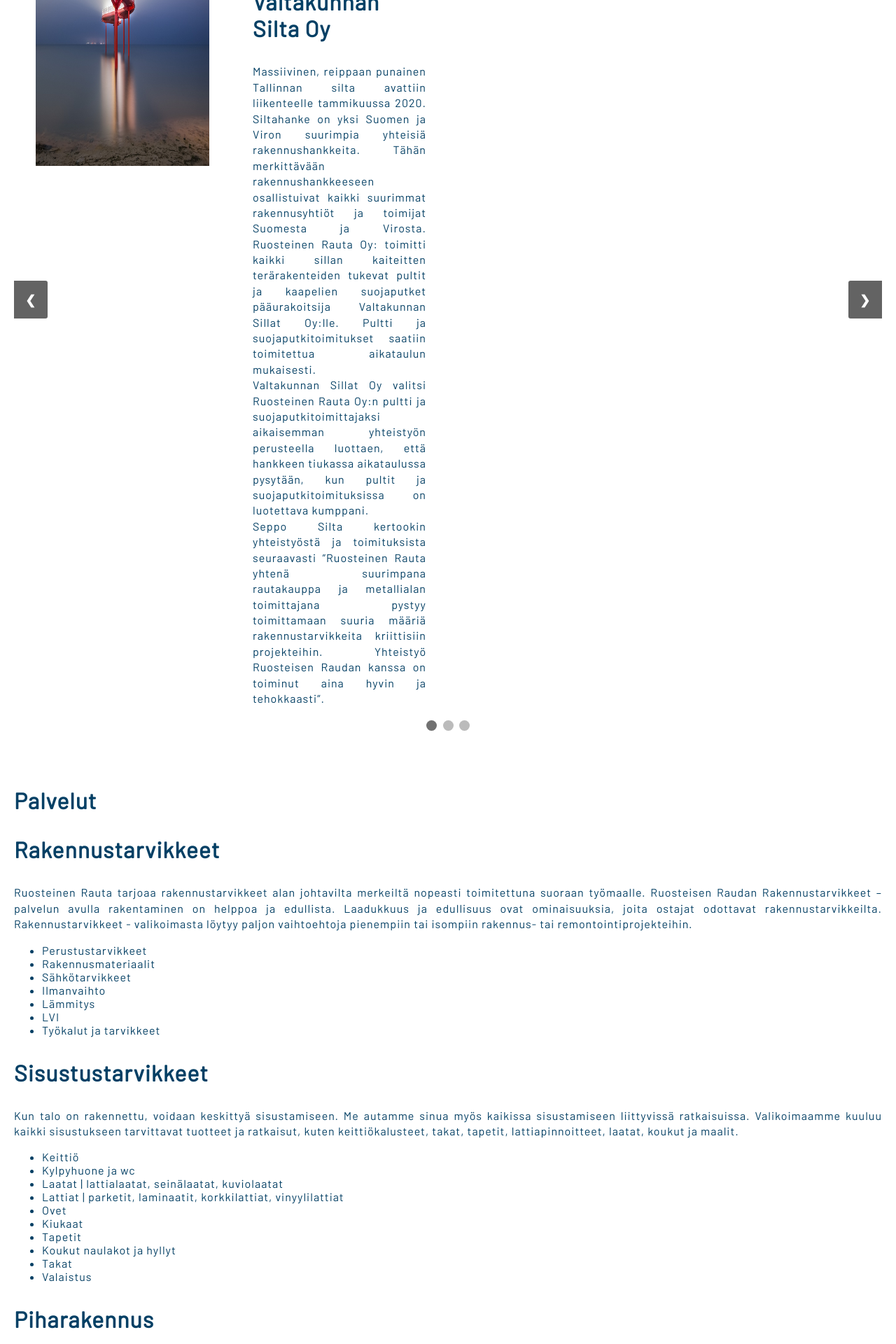
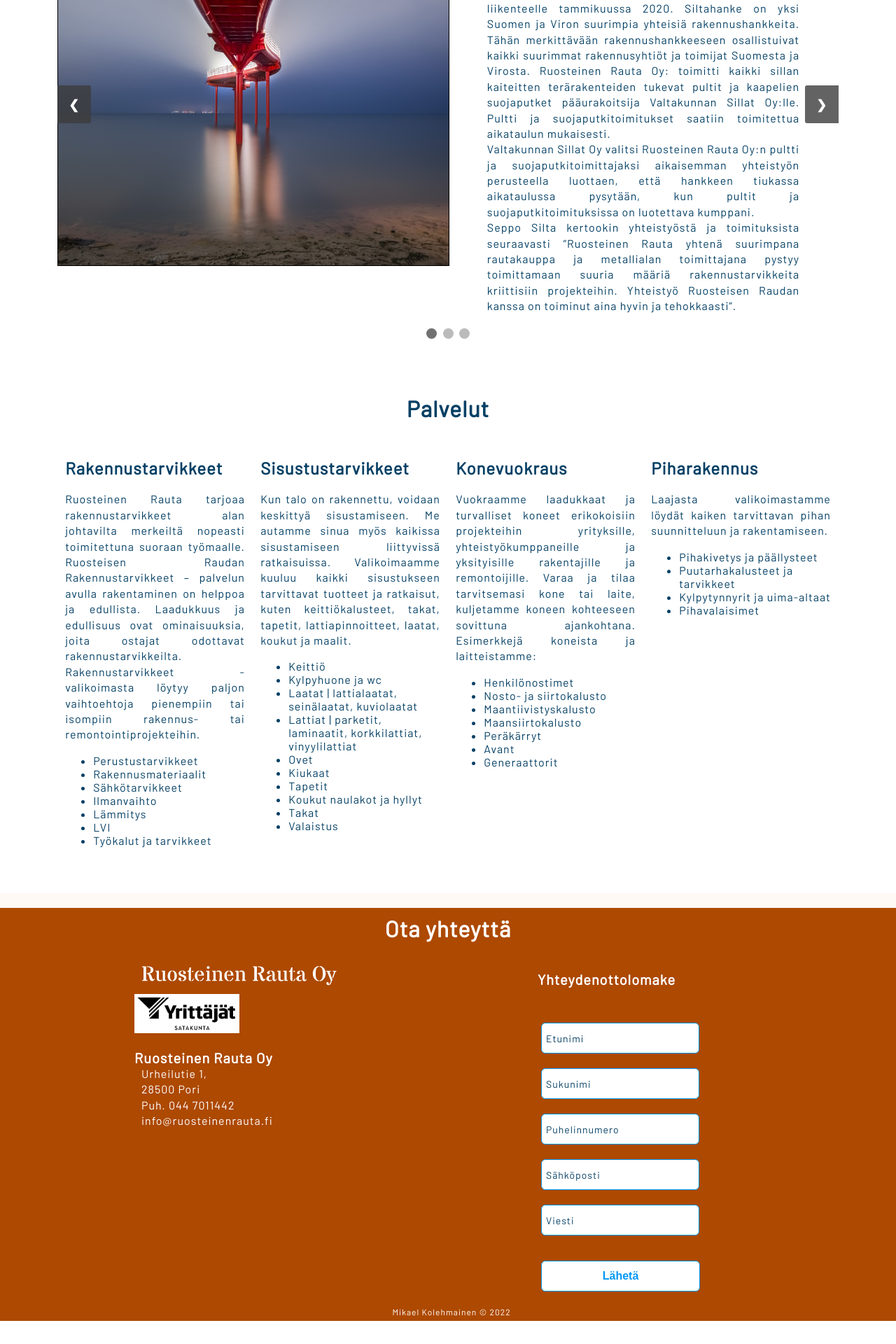
Before and after one commit to Mikael-Kolehmainen/Taitaja2022-semifinal-uppg, a PHP site: page / in a window 1280 px wide. Shown: the part 2160-4080 px from the top of the page at 70% size. After the commit the page ends 4047 px from the top, so only its background shows below. Run offline with PHP 8.4, Linux system fonts and the light colour scheme.

Commit message:
Update 16.12.2021 13:53

```diff
--- /dev/null
+++ b/form.css
@@ -0,0 +1,52 @@
+#contact-us {
+    margin-top: 50px;
+}
+#contact-us input {
+    margin-left: 5px;
+    margin-bottom: 6px;
+    padding: 12px;
+    font-size: 16px;
+    border: 1px solid #0096F5;
+    border-radius: 6px;
+    width: 200px;
+}
+#contact-us input:focus {
+    outline: none !important;
+    border: 2px solid #0096F5;
+}
+.floating-label-group {
+    position: relative;
+    margin-top: 15px;
+    margin-bottom: 15px;
+}
+.floating-label {
+    font-size: 14px;
+    color: #054065;
+    position: absolute;
+    pointer-events: none;
+    top: 14px;
+    left: 12px;
+    transition: all 0.1s ease;
+}
+input:focus ~ .floating-label,
+input:not(:focus):valid ~ .floating-label {
+    top: -21px;
+    bottom: 0px;
+    left: 0px;
+    font-size: 16px;
+    opacity: 1;
+    color: white;
+}
+#contact-us #confirmation {
+    width: 227px;
+    font-weight: bold;
+    background-color: white;
+    color: #0096F5;
+    border: 1px solid #0096F5;
+}
+#contact-us #confirmation:hover {
+    border: 2px solid #0096F5;
+    background-color: #0096F5;
+    color: white;
+    cursor: pointer;
+}
--- /dev/null
+++ b/four-columns.css
@@ -0,0 +1,21 @@
+.services .left, .services .right {
+    width: 23%;
+    margin-left: 1%;
+    margin-right: 1%;
+}
+.services .left {
+    float: left;
+}
+.services .right {
+    float: right;
+}
+.services .row {
+    margin-bottom: 30px;
+    margin-right: 5%;
+    margin-left: 5%;
+}
+.services .row:after {
+    content: "";
+    display: table;
+    clear: both;
+}
--- a/hero.css
+++ b/hero.css
@@ -6,6 +6,7 @@
     background-size: cover;
     position: relative;
     z-index: 0;
+    border-bottom: 1px solid black;
 }
 .hero-text {
     text-align: center;
--- a/index.php
+++ b/index.php
@@ -9,6 +9,8 @@
         <link href="hero.css" rel="stylesheet" type="text/css">
         <link href="two-colums.css" rel="stylesheet" type="text/css">
         <link href="slideshow.css" rel="stylesheet" type="text/css">
+        <link href="four-columns.css" rel="stylesheet" type="text/css">
+        <link href="form.css" rel="stylesheet" type="text/css">
         <!-- Scripts -->
         <script src="sticky.js" async></script>
         <script src="slideshow.js" async></script>
@@ -60,7 +62,7 @@
             <article id="home-page-section">
                 <div class="slideshow-container">
                     <!-- Referenssi 1 -->
-                    <div class="mySlides fade" id="reference1">
+                    <div class="mySlides" id="reference1">
                         <div class="left">
                             <img src="img/referenssi1.jpg" alt="kuva sillasta">
                         </div>
@@ -72,7 +74,7 @@
                         </div>
                     </div>
                     <!-- Referenssi 2 -->
-                    <div class="mySlides fade" id="reference2">
+                    <div class="mySlides" id="reference2">
                         <div class="left">
                             <img src="img/referenssi2.webp" alt="kuva kaivurista">
                         </div>
@@ -83,7 +85,7 @@
                         </div>
                     </div>
                     <!-- Referenssi 3 -->
-                    <div class="mySlides fade" id="reference3">
+                    <div class="mySlides" id="reference3">
                         <div class="left">
                             <img src="img/referenssi3.jpg" alt="kuva talosta">
                         </div>
@@ -99,18 +101,19 @@
                 </div>
                 <br>
                 <!-- Pisteet -->
-                <div style="text-align:center">
+                <div style="text-align: center">
                     <span class="dot" onclick="currentSlide(1)"></span>
                     <span class="dot" onclick="currentSlide(2)"></span>
                     <span class="dot" onclick="currentSlide(3)"></span>
                 </div>
             </article>
             <!-- Palvelut -->
-            <article>
-                <h1>Palvelut</h1>
+            <article class="services">
+                <h1 style="text-align: center">Palvelut</h1>
                 <!-- Palvelu 1 -->
-                <div id="service1">
-                    <h1>Rakennustarvikkeet</h1>
+                <div class="row">
+                    <div class="left" id="service1">
+                        <h2>Rakennustarvikkeet</h2>
                         <p>Ruosteinen Rauta tarjoaa rakennustarvikkeet alan johtavilta merkeiltä nopeasti toimitettuna suoraan työmaalle. Ruosteisen Raudan Rakennustarvikkeet – palvelun avulla rakentaminen on helppoa ja edullista. Laadukkuus ja edullisuus ovat ominaisuuksia, joita ostajat odottavat rakennustarvikkeilta. Rakennustarvikkeet - valikoimasta löytyy paljon vaihtoehtoja pienempiin tai isompiin rakennus- tai remontointiprojekteihin.</p>
                         <ul>
                             <li>Perustustarvikkeet</li>
@@ -123,8 +126,8 @@
                         </ul>
                     </div>
                     <!-- Palvelu 2 -->
-                <div id="service2">
-                    <h1>Sisustustarvikkeet</h1>
+                    <div class="left" id="service2">
+                        <h2>Sisustustarvikkeet</h2>
                         <p>Kun talo on rakennettu, voidaan keskittyä sisustamiseen. Me autamme sinua myös kaikissa sisustamiseen liittyvissä ratkaisuissa. Valikoimaamme kuuluu kaikki sisustukseen tarvittavat tuotteet ja ratkaisut, kuten keittiökalusteet, takat, tapetit, lattiapinnoitteet, laatat, koukut ja maalit.</p>
                         <ul>
                             <li>Keittiö</li>
@@ -140,8 +143,8 @@
                         </ul>
                     </div>
                     <!-- Palvelu 3 -->
-                <div id="service3">
-                    <h1>Piharakennus</h1>
+                    <div class="right" id="service3">
+                        <h2>Piharakennus</h2>
                         <p>Laajasta valikoimastamme löydät kaiken tarvittavan pihan suunnitteluun ja rakentamiseen.</p>
                         <ul>
                             <li>Pihakivetys ja päällysteet</li>
@@ -151,8 +154,8 @@
                         </ul>
                     </div>
                     <!-- Palvelu 4 -->
-                <div id="service4">
-                    <h1>Konevuokraus</h1>
+                    <div class="right" id="service4">
+                        <h2>Konevuokraus</h2>
                         <p>Vuokraamme laadukkaat ja turvalliset koneet erikokoisiin projekteihin yrityksille, yhteistyökumppaneille ja yksityisille rakentajille ja remontoijille. Varaa ja tilaa tarvitsemasi kone tai laite, kuljetamme koneen kohteeseen sovittuna ajankohtana. Esimerkkejä koneista ja laitteistamme:</p>
                         <ul>
                             <li>Henkilönostimet</li>
@@ -164,15 +167,16 @@
                             <li>Generaattorit</li>
                         </ul>
                     </div>
+                </div>
             </article>
         </section>
         <!-- Yhteystiedot & Yhteydenottolomake -->
         <footer>
-            <h1>Ota yhteyttä</h1>
+            <h1 style="text-align: center">Ota yhteyttä</h1>
             <!-- Yhteystiedot -->
             <div id="rest">
-                <img src="img/logo/Logo light.png" alt="Company logo">
-                <!-- <img src="img/SY_satakunta_RGB_musta.jpg" alt="Yrittäjät"> -->
+                <img src="img/logo/Logo light.png" alt="Company logo"><br>
+                <img id="yrittajat" src="img/SY_satakunta_RGB_musta.jpg" alt="Yrittäjät">
                 <h2>Ruosteinen Rauta Oy</h2>
                 <p>Urheilutie 1,</p>
                 <p>28500 Pori</p>
@@ -181,6 +185,7 @@
             </div>
             <!-- Yhteydenottolomake -->
             <aside>
+                <h2>Yhteydenottolomake</h2>
                 <form id="contact-us" name="contact-us" action="" method="POST" autocomplete="off">
                     <div class="floating-label-group">
                         <input type="text" id="fname" name="fname" class="form-control" autocomplete="off" required />
@@ -198,14 +203,15 @@
                         <input type="text" id="e-mail" name="e-mail" class="form-control" autocomplete="off" required />
                         <label class="floating-label">Sähköposti</label>
                     </div>
+                    <!-- Byt input type -->
                     <div class="floating-label-group">
                         <input type="text" id="msg" name="msg" class="form-control" autocomplete="off" required />
                         <label class="floating-label">Viesti</label>
                     </div>
-                    <input id="confirmation" type="submit" value="Lähetä">
+                    <input id="confirmation" type="submit" value="Lähetä" style="margin-top: 15px">
                 </form>
             </aside>
-            <p>Mikael Kolehmainen &copy; 2022</p>
+            <p id="creator">Mikael Kolehmainen &copy; 2022</p>
         </footer>
     </body>
 </html>
--- a/main.css
+++ b/main.css
@@ -2,8 +2,10 @@
     font-family: barlow;
     src: url(font/Barlow-Regular.ttf);
 }
+html {
+    font-family: barlow;
+}
 body {
-    font-family: barlow;
     color: #054065;
     background: #FFF9F5;
     letter-spacing: 1px;
@@ -31,6 +33,7 @@ header {
 nav {
     text-align: right;
     float: right;
+    font-weight: bold;
 }
 nav ul {
     list-style: none;
@@ -63,7 +66,7 @@ section {
     max-width: 1850px;
     background-color: white;
 }
-section p {
+p {
     font-size: 16px;
     font-weight: normal;
     line-height: 1.4;
@@ -72,28 +75,46 @@ section p {
 }
 section img {
     width: 100%;
+    border: 1px solid black;
 }
 article {
     padding: 20px;
     margin-top: 5px;
     margin-bottom: 5px;
 }
-article h1 {
+h1 {
     font-size: 32px;
     font-weight: bold;
 }
+h2 {
+    font-size: 24px;
+    font-weight: bold;
+}
+footer {
+    background-color: #AD4900;
+    color: white;
+    padding-bottom: 5px;
+}
+footer:after {
+    content: "";
+    display: table;
+    clear: both;
+}
 footer aside {
     margin-right: auto;
-    margin-left: 50%;
+    margin-left: 60%;
+}
+footer aside:after {
+    content: "";
+    display: table;
+    clear: both;
 }
 #rest {
     float: left;
     margin-left: 15%;
 }
-footer {
-    background-color: #AD4900;
-    color: white;
-    height: fit-content;
+footer h1 {
+    padding-top: 10px;
 }
 footer h2, p {
     margin-top: 0;
@@ -106,3 +127,11 @@ footer h2 {
 footer p {
     padding-left: 10px;
 }
+footer #creator {
+    font-size: 12px;
+    text-align: center;
+    margin-top: 15px;
+}
+footer #yrittajat {
+    width: 150px;
+}
--- a/slideshow.css
+++ b/slideshow.css
@@ -1,11 +1,13 @@
 .slideshow-container {
-    width: 100%;
+    width: 90%;
     position: relative;
     margin: auto;
+    margin-left: 5%;
+    margin-right: 5%;
 }
 .mySlides {
     display: none;
-    width: 50%;
+    width: 100%;
     margin-right: 0;
 }
 .mySlides:after {
@@ -15,14 +17,16 @@
 }
 .mySlides img {
     width: 100%;
-    height: 400px;
+    height: 500px;
+    margin-top: 40px;
 }
 .mySlides .left, .mySlides .right {
     width: 40%;
 }
 .mySlides .left {
     float: left;
-    margin-left: 5%;
+    margin-left: 0%;
+    width: 50%;
 }
 .mySlides .right {
     float: right;
@@ -62,17 +66,3 @@
 .active, .dot:hover {
     background-color: #717171;
 }
-.fade {
-    -webkit-animation-name: fade;
-    -webkit-animation-duration: 1.5s;
-    animation-name: fade;
-    animation-duration: 1.5s;
-}
-@-webkit-keyframes fade {
-    from {opacity: .4}
-    to {opacity: 1}
-}
-@keyframes fade {
-    from {opacity: .4}
-    to {opacity: 1}
-}
```
Lines whose indentation alone changed are shown as unchanged.
